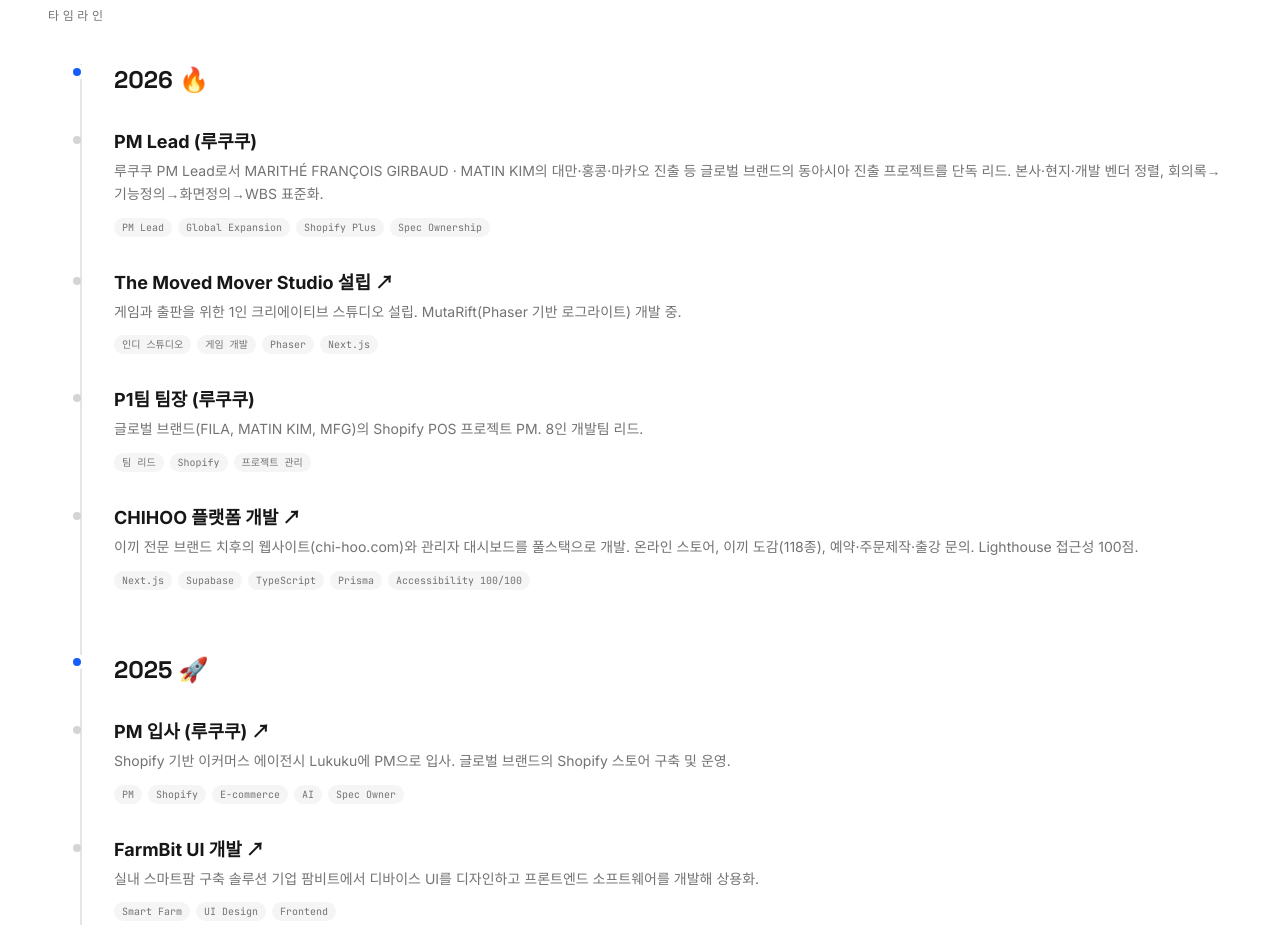
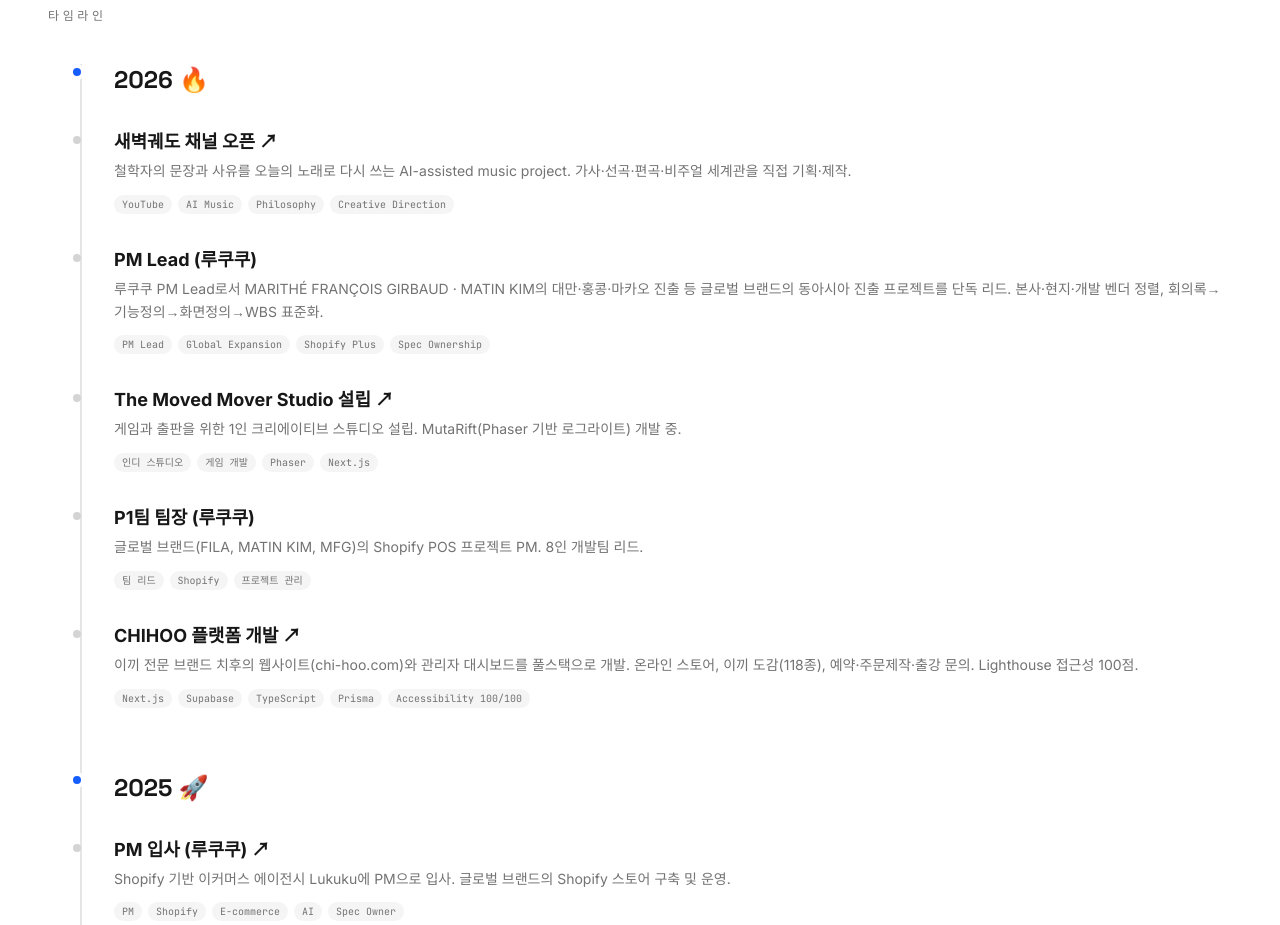
Before and after one commit to ej-rarus/leeeunjae.com, a Next.js app: page /life in a window 1280 px wide. Shown: the part 1680-2605 px from the top of the page. Built offline with nearby package versions, Linux system fonts and the light colour scheme; a web font is replaced by a local one.

Commit message:
feat(life): add Dawn Orbit channel to timeline

```diff
--- a/app/life/page.tsx
+++ b/app/life/page.tsx
@@ -44,6 +44,7 @@
 
 const timelineDataKo: TimelineSection[] = [
   { year: '2026', emoji: '🔥', events: [
+    { title: '새벽궤도 채널 오픈', desc: '철학자의 문장과 사유를 오늘의 노래로 다시 쓰는 AI-assisted music project. 가사·선곡·편곡·비주얼 세계관을 직접 기획·제작.', link: 'https://www.youtube.com/@dawn_orbit', tags: ['YouTube', 'AI Music', 'Philosophy', 'Creative Direction'] },
     { title: 'PM Lead (루쿠쿠)', desc: '루쿠쿠 PM Lead로서 MARITHÉ FRANÇOIS GIRBAUD · MATIN KIM의 대만·홍콩·마카오 진출 등 글로벌 브랜드의 동아시아 진출 프로젝트를 단독 리드. 본사·현지·개발 벤더 정렬, 회의록→기능정의→화면정의→WBS 표준화.', tags: ['PM Lead', 'Global Expansion', 'Shopify Plus', 'Spec Ownership'] },
     { title: 'The Moved Mover Studio 설립', desc: '게임과 출판을 위한 1인 크리에이티브 스튜디오 설립. MutaRift(Phaser 기반 로그라이트) 개발 중.', link: 'https://themovedmover.com/', tags: ['인디 스튜디오', '게임 개발', 'Phaser', 'Next.js'] },
     { title: 'P1팀 팀장 (루쿠쿠)', desc: '글로벌 브랜드(FILA, MATIN KIM, MFG)의 Shopify POS 프로젝트 PM. 8인 개발팀 리드.', tags: ['팀 리드', 'Shopify', '프로젝트 관리'] },
@@ -95,6 +96,7 @@
 
 const timelineDataEn: TimelineSection[] = [
   { year: '2026', emoji: '🔥', events: [
+    { title: 'Launched DAWN ORBIT', desc: "An AI-assisted music project that reimagines philosophers' words and ideas as contemporary songs. Directing the lyrics, curation, arrangements, and visual world.", link: 'https://www.youtube.com/@dawn_orbit', tags: ['YouTube', 'AI Music', 'Philosophy', 'Creative Direction'] },
     { title: 'PM Lead (LUKUKU)', desc: 'PM Lead at LUKUKU. Solo-leading East Asia (Taiwan/HK/Macau) expansion projects for global brands including MARITHÉ FRANÇOIS GIRBAUD and MATIN KIM. Aligning HQ, local partners, and dev vendors with standardized meeting-minutes → spec → wireframe → WBS workflow.', tags: ['PM Lead', 'Global Expansion', 'Shopify Plus', 'Spec Ownership'] },
     { title: 'Founded The Moved Mover Studio', desc: 'Solo creative studio for games and publishing. Developing MutaRift (Phaser-based roguelite).', link: 'https://themovedmover.com/', tags: ['Indie Studio', 'Game Dev', 'Phaser', 'Next.js'] },
     { title: 'P1 Team Lead (LUKUKU)', desc: 'PM for Shopify POS project for global brands (FILA, MATIN KIM, MFG). Leading 8-member dev team.', tags: ['Team Lead', 'Shopify', 'Project Management'] },
```
